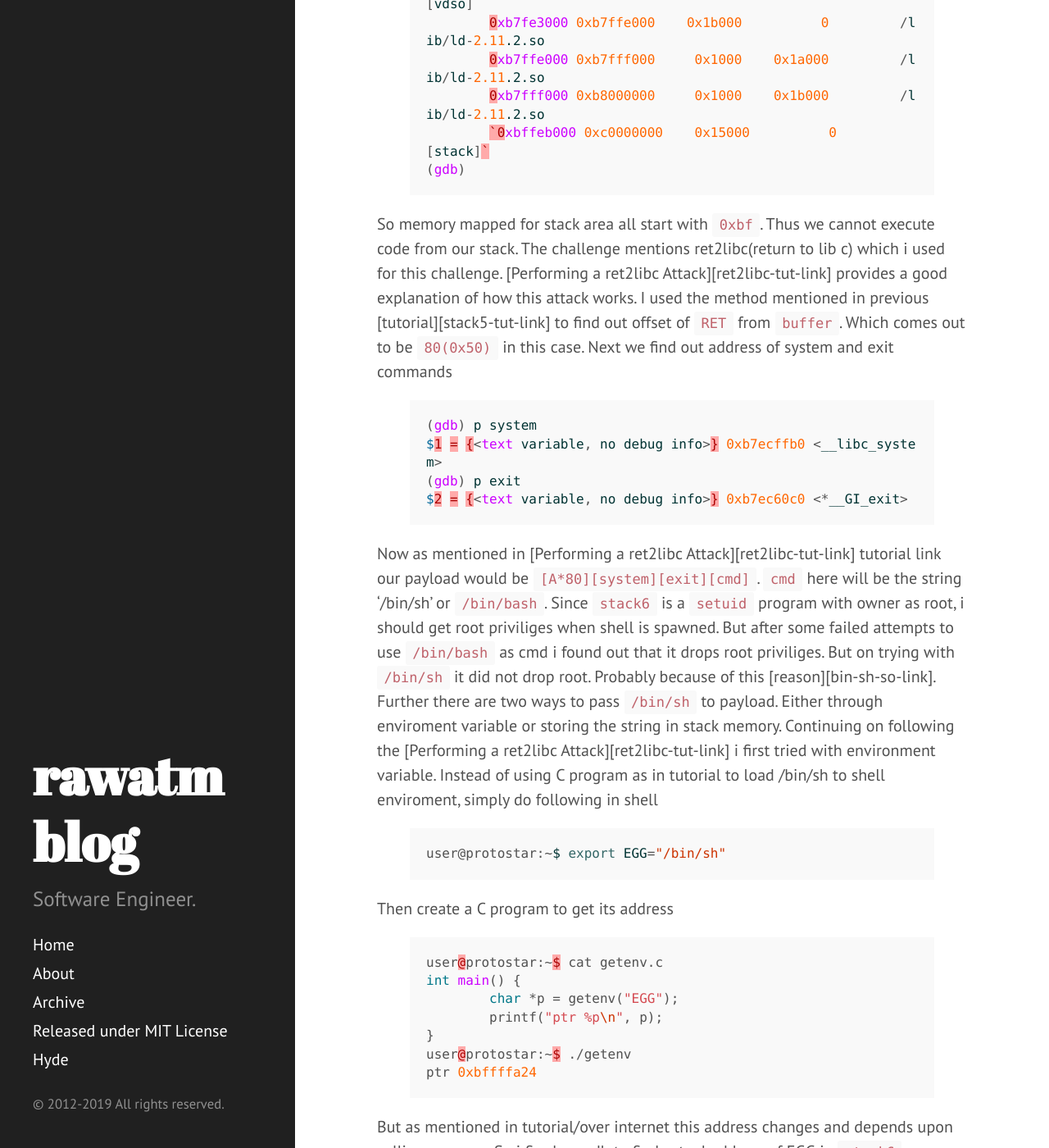
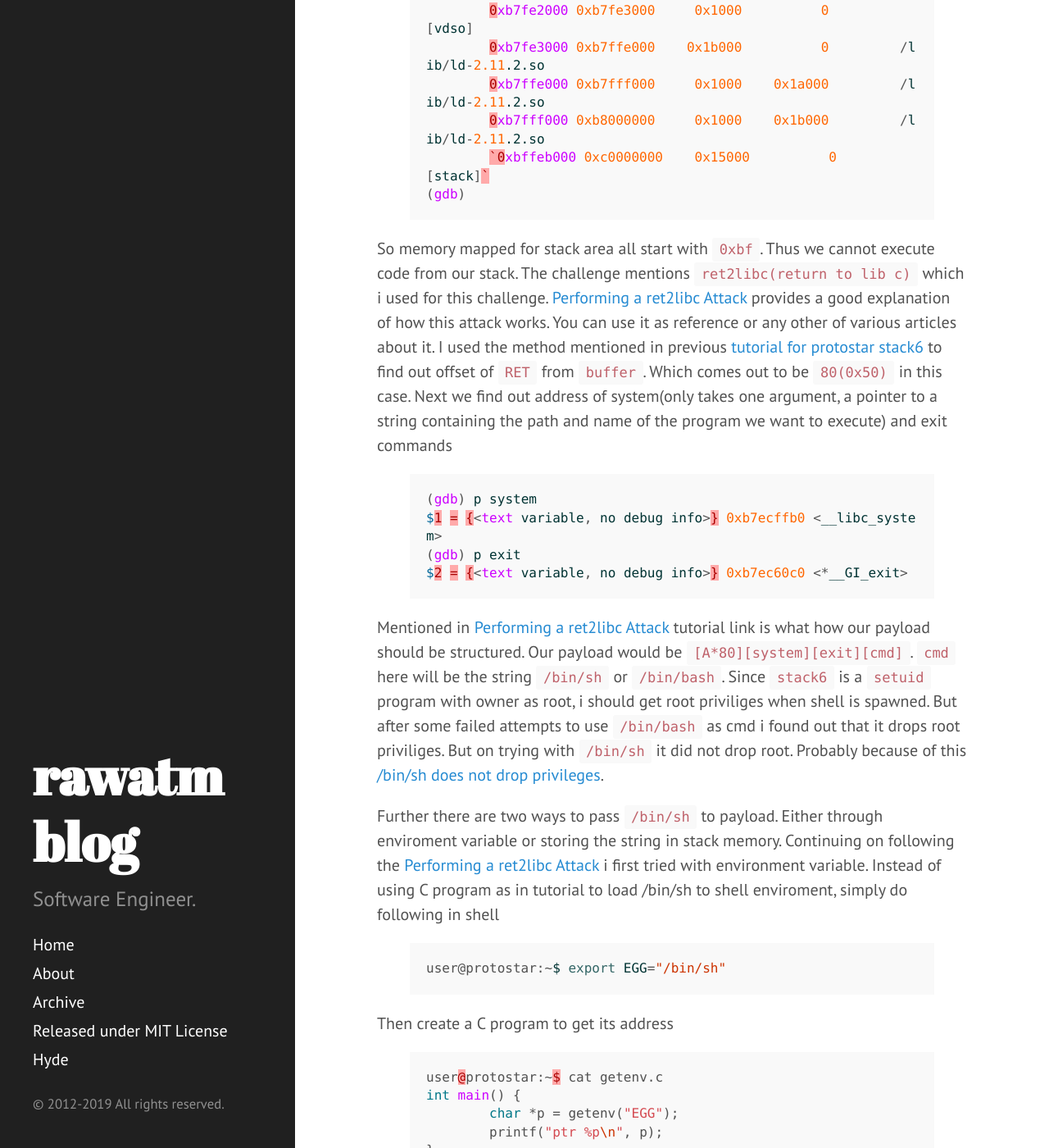
Before and after one commit to rawatm/rawatm.github.io, a Jekyll site: the page built from _posts/2018-04-22-protostar-exploit-exercises-stack6.markdown, in a window 1280 px wide and 1400 px high, scrolled down 1889 px. Shown: the whole window at 82% size. Built offline with Jekyll 4.4.1, drawn with Linux system fonts in a browser that asks for light colours; some of the changed text lies outside the part shown.

Commit message:
stack6 grammar etc fixup

```diff
--- a/_posts/2018-04-22-protostar-exploit-exercises-stack6.markdown
+++ b/_posts/2018-04-22-protostar-exploit-exercises-stack6.markdown
@@ -37,7 +37,7 @@
 }
 {% endhighlight %}
 The if condition `if((ret & 0xbf000000) == 0xbf000000)` is what prevents us from executing shell-code we keep in our stack.
-The address of shellcode we had kept in stack begai=n with `0xbf` making if condition true. Can we not place our shell code some where in stack not staring with `0xbf`. Perhaps thats not possible.
+The address of shellcode we had kept in stack began with `0xbf` making if condition true. Can we not place our shell code some where in stack not staring with `0xbf`. We check to see the range of addresses the stack is allocated. Perhaps thats not possible.
 We can check that in gdb
 {% highlight nasm %}
 user@protostar:~$ gdb /opt/protostar/bin/stack6
@@ -72,16 +72,18 @@
 (gdb)
 {% endhighlight %}
 So memory mapped for stack area all start with `0xbf`. Thus we cannot execute code from our stack.
-The challenge mentions ret2libc(return to lib c) which i used for this challenge. [Performing a ret2libc Attack][ret2libc-tut-link] provides a good explanation of how this attack works.
-I used the method mentioned in previous [tutorial][stack5-tut-link] to find out offset of `RET` from `buffer`. Which comes out to be `80(0x50)` in this case.
-Next we find out address of system and exit commands
+The challenge mentions `ret2libc(return to lib c)` which i used for this challenge. [Performing a ret2libc Attack][ret2libc-tut-link] provides a good explanation of how this attack works. You can use it as reference or any other of various articles about it.
+I used the method mentioned in previous [tutorial for protostar stack6][stack5-tut-link] to find out offset of `RET` from `buffer`. Which comes out to be `80(0x50)` in this case.
+Next we find out address of system(only takes one argument, a pointer to a string containing the path and name of
+the program we want to execute) and exit commands
 {% highlight nasm %}
 (gdb) p system
 $1 = {<text variable, no debug info>} 0xb7ecffb0 <__libc_system>
 (gdb) p exit
 $2 = {<text variable, no debug info>} 0xb7ec60c0 <*__GI_exit>
 {% endhighlight %}
-Now as mentioned in [Performing a ret2libc Attack][ret2libc-tut-link] tutorial link our payload would be `[A*80][system][exit][cmd]`. `cmd` here will be the string '/bin/sh' or `/bin/bash`. Since `stack6` is a `setuid` program with owner as root, i should get root priviliges when shell is spawned. But after some failed attempts to use `/bin/bash` as cmd i found out that it drops root priviliges. But on trying with `/bin/sh` it did not drop root. Probably because of this [reason][bin-sh-so-link].
+Mentioned in [Performing a ret2libc Attack][ret2libc-tut-link] tutorial link is what how our payload should be structured. Our payload would be `[A*80][system][exit][cmd]`. `cmd` here will be the string `/bin/sh` or `/bin/bash`. Since `stack6` is a `setuid` program with owner as root, i should get root priviliges when shell is spawned. But after some failed attempts to use `/bin/bash` as cmd i found out that it drops root priviliges. But on trying with `/bin/sh` it did not drop root. Probably because of this [/bin/sh does not drop privileges][bin-sh-so-link].
+
 Further there are two ways to pass `/bin/sh` to payload. Either through enviroment variable or storing the string in stack memory. Continuing on following the [Performing a ret2libc Attack][ret2libc-tut-link] i first tried with environment variable.
 Instead of using C program as in tutorial to load /bin/sh to shell enviroment, simply do following in shell
 {% highlight shell %}
@@ -97,7 +99,7 @@
 user@protostar:~$ ./getenv
 ptr 0xbffffa24
 {% endhighlight %}
-But as mentioned in tutorial/over internet this address changes and depends upon calling program. So i fired up gdb to find actual address of EGG in `stack6` program.
+But as mentioned in tutorial/over internet this address changes and depends upon calling program. So i fired up gdb to find actual address of EGG in `stack6` program. I try to search around the address found from sample C program above.
 {% highlight nasm %}
 user@protostar:~$ gdb /opt/protostar/bin/stack6
 (gdb) b main
@@ -115,7 +117,7 @@
 0xbffffa06:	 <Address 0xbffffa06 out of bounds>
 {% endhighlight %}
 Here output shows i could not find `/bin/sh` string. On some previous trials i was able to find the string address as `0xbfffff97` but i was still unable to get shell using it, pointing out that the address was still different that used.
-Luckily after some googling to find address of environment variable in a program i can upon this helpful [code][genenvaddr-link] which came to rescue.
+Luckily after some googling to find address of environment variable in a program, i came upon this helpful [genenvaddr][genenvaddr-link]. This is taken from page 147-148 of `Hacking: The Art of Exploitation, 2nd Edition` book and adjusts for name of executing program also being saved on stack which affects the environment variable location which is also stored on stack.
 {% highlight shell %}
 user@protostar:~$ ./getenvaddr EGG /opt/protostar/bin/stack6
 EGG will be at 0xbffffa02
@@ -142,9 +144,11 @@
 whoami
 root
 {% endhighlight %}
-So finally we were able to bypass the executable address checking by using ret2libc calls. We used `system` call to `/bin/sh` stored in shell environment.
+So finally we were able to bypass the executable address checking by using `libc` calls. We used `system` call to `/bin/sh` stored in shell environment.
+On why the payload was formatted in this manner, please read [Performing a ret2libc Attack][ret2libc-tut-link] in detail. This is must for building on all variants of `ret2libc` attacks.
 And `exit` to gracefully exit from program after `system` return to it upon completion. `exit` also expects a parameter got around without passing. It would pick up any junk value after `[cmd]` and use it.
 Next we will see how to do this by storing string `/bin/sh` in the stack itself.
+
 [stack6-proto-link]:https://exploit-exercises.com/protostar/stack6/
 [stack5-proto-link]:https://exploit-exercises.com/protostar/stack5/
 [stack5-tut-link]:https://rawatm.github.io/security/protostar/2018/04/14/protostar-stack5/
```
